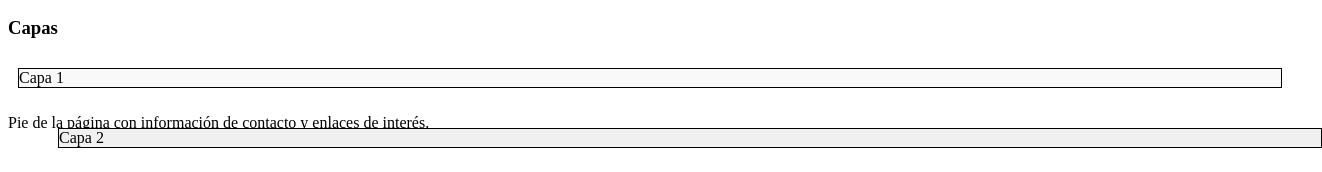
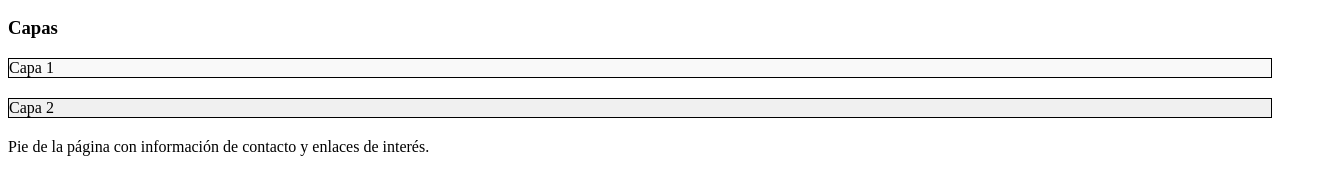
Before and after one commit to IFCD0110-Creacion-Publicacion-Web/webpages2, a plain HTML site: page index.html in a window 1280 px wide. Shown: the part 2978-3150 px from the top of the page, 1322 px wide, since content can reach past the window. Before the commit the page ends 3126 px from the top, so only its background shows below. Drawn offline with Linux system fonts and the light colour scheme.

Commit message:
actualización

```diff
--- a/index.html
+++ b/index.html
@@ -92,7 +92,10 @@
 
             <h3>Mapa</h3>
 
-            <iframe src="https://www.google.com/maps/embed?pb=!1m18!1m12!1m3!1d5898.734090478551!2d-16.294843074980108!3d28.467248747600923!2m3!1f0!2f0!3f0!3m2!1i1024!2i768!4f13.1!3m3!1m2!1s0xc41cd8f43591433%3A0x1a605592c0868bd3!2sAula%20Formaci%C3%B3n%20Superior!5e0!3m2!1sen!2ses!4v1722536686573!5m2!1sen!2ses" width="100%" height="450" style="border:0;" allowfullscreen="" loading="lazy" referrerpolicy="no-referrer-when-downgrade"></iframe>
+            <iframe
+                src="https://www.google.com/maps/embed?pb=!1m18!1m12!1m3!1d5898.734090478551!2d-16.294843074980108!3d28.467248747600923!2m3!1f0!2f0!3f0!3m2!1i1024!2i768!4f13.1!3m3!1m2!1s0xc41cd8f43591433%3A0x1a605592c0868bd3!2sAula%20Formaci%C3%B3n%20Superior!5e0!3m2!1sen!2ses!4v1722536686573!5m2!1sen!2ses"
+                width="100%" height="450" style="border:0;" allowfullscreen="" loading="lazy"
+                referrerpolicy="no-referrer-when-downgrade"></iframe>
 
         </section>
         <section>
@@ -100,10 +103,10 @@
             <h3>Capas</h3>
 
             <div>
-                <div style="position: relative; left: 10px; top: 10px; background-color: #f9f9f9; border: 1px solid #000;">
+                <div style="left: 10px; top: 10px; background-color: #f9f9f9; border: 1px solid #000;">
                     Capa 1
                 </div>
-                <div style="position: relative; left: 50px; top: 50px; background-color: #f0f0f0;border: 1px solid #000;">
+                <div style="left: 50px; top: 50px; background-color: #f0f0f0;border: 1px solid #000; margin: 20px 0;">
                     Capa 2
                 </div>
             </div>
```
